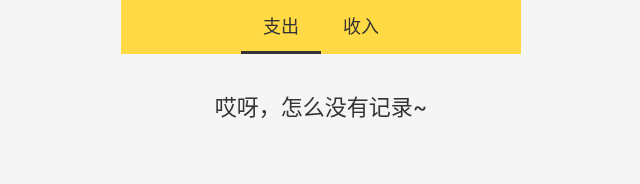
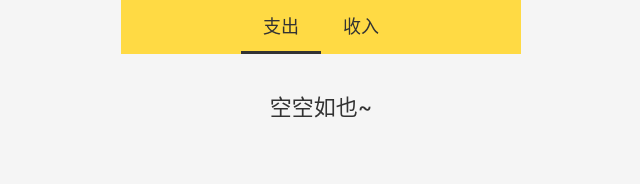
Before and after one commit to ertigers/HuHuLog-react, a React app: page /#/statistics in a window 1280 px wide. Shown: the top 184 px of the page, without its empty margins (319-959 px from the left). Built offline with nearby package versions, Linux system fonts and the light colour scheme.

Commit message:
空白页

```diff
--- a/src/components/None.tsx
+++ b/src/components/None.tsx
@@ -10,7 +10,7 @@ const NoneWrapper = styled.div`
 
 function None() {
   return (
-    <NoneWrapper>哎呀，怎么没有记录~</NoneWrapper>
+    <NoneWrapper>空空如也~</NoneWrapper>
   )
 }
 
--- a/src/views/TagEdit.tsx
+++ b/src/views/TagEdit.tsx
@@ -7,6 +7,7 @@ import  Button from 'components/Button';
 import styled from 'styled-components';
 import {Center} from '../components/Center';
 import InputItem from 'components/InputItem';
+import None from 'components/None';
 
 type categoryType = '-'|'+'
 
@@ -60,9 +61,7 @@ const TagEdit: React.FC = () => {
         <span>编辑标签</span>
         <Icon/>
       </Topbar>
-
-      {tag ? tagContent(tag) : <Center>tag 不存在</Center>}
-
+      {tag ? tagContent(tag) : <None />}
     </Layout>
   );
 };
```
